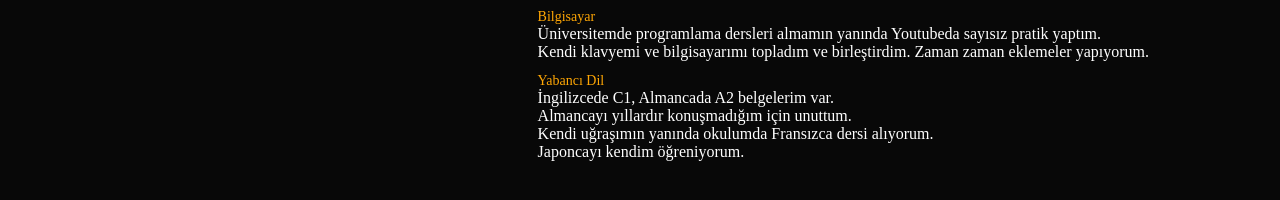
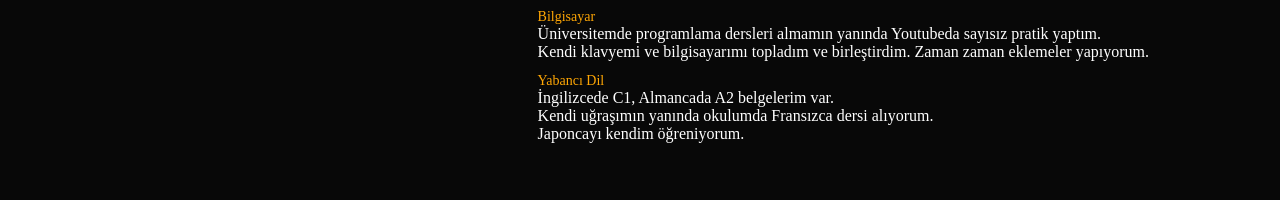
Before and after one commit to engindenizucgun/personalwebsite, a plain HTML site: page index.html in a window 1280 px wide. Both pictures are taken after a click on the element "Tecrübelerim". Shown: the part 1205-1405 px from the top of the page. Drawn offline with Linux system fonts and the light colour scheme.

Commit message:
Update index.html

```diff
--- a/index.html
+++ b/index.html
@@ -71,7 +71,7 @@
                                 <ul>
                                     <li><span>Sanat</span><br>Ortaokulda TED Antalya Koleji oda orkestrasıyla yurtiçi ve dışında konserler verdim.<br>10-44 adında bir metal grubunda bateri çalıyorum.<br>Küçüklüğümden beri çizdiğim için resim konusunda farklı tekniklere hakimim.<br>Bir kaç yıldır blogumda ve fiziki defterimde düz yazılar yazıyorum.</li>
                                     <li><span>Bilgisayar</span><br>Üniversitemde programlama dersleri almamın yanında Youtubeda sayısız pratik yaptım.<br>Kendi klavyemi ve bilgisayarımı topladım ve birleştirdim. Zaman zaman eklemeler yapıyorum.</li>
-                                    <li><span>Yabancı Dil</span><br>İngilizcede C1, Almancada A2 belgelerim var.<br>Almancayı yıllardır konuşmadığım için unuttum.<br>Kendi uğraşımın yanında okulumda Fransızca dersi alıyorum.<br>Japoncayı kendim öğreniyorum.</li>
+                                    <li><span>Yabancı Dil</span><br>İngilizcede C1, Almancada A2 belgelerim var.<br>Kendi uğraşımın yanında okulumda Fransızca dersi alıyorum.<br>Japoncayı kendim öğreniyorum.</li>
                                 </ul>
                             </div>
                             <div class="tab-contents" id="eğitimlerim">
```
